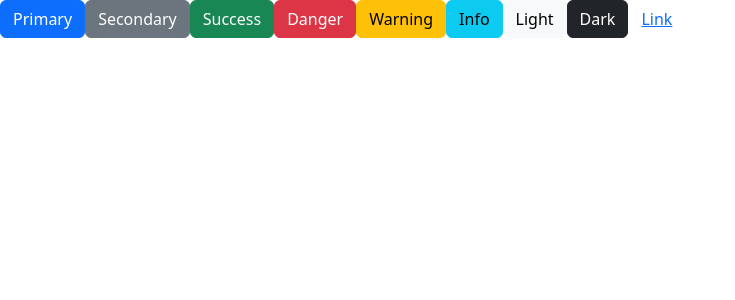
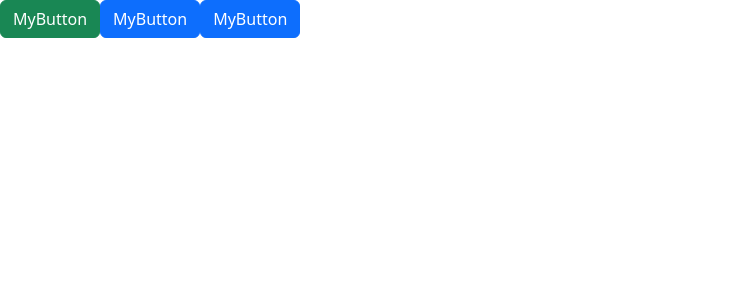
Before and after one commit to ArminasGriesius/CWM-courses, a React (Vite) app in the folder react-app/: page / in a window 1280 px wide. Shown: the top 300 px of the page, without its empty margins (0-735 px from the left). Built offline with nearby package versions, Linux system fonts and the light colour scheme.

Commit message:
dynamic buttons

```diff
--- a/react-app/src/App.tsx
+++ b/react-app/src/App.tsx
@@ -4,10 +4,13 @@ import Buttons from "./components/Buttons";
 function App() {
   return (
     <div>
-      {/* <Alert>
-        Hello <span>World</span>
-      </Alert> */}
-      <Buttons />
+      <Buttons color="success" onClick={() => console.log("clicked")}>
+        MyButton
+      </Buttons>
+      <Buttons onClick={() => console.log("clicked")}>MyButton</Buttons>
+      <Buttons color="primary" onClick={() => console.log("clicked")}>
+        MyButton
+      </Buttons>
     </div>
   );
 }
--- a/react-app/src/components/Buttons.tsx
+++ b/react-app/src/components/Buttons.tsx
@@ -1,35 +1,19 @@
-function Buttons() {
+import React from "react";
+
+interface Props {
+  children: string;
+  onClick: () => void;
+  color?: "primary" | "secondary" | "danger" | "success";
+}
+
+const Buttons = ({ children, onClick, color = "primary" }: Props) => {
   return (
-    <div>
-      <button type="button" className="btn btn-primary">
-        Primary
-      </button>
-      <button type="button" className="btn btn-secondary">
-        Secondary
-      </button>
-      <button type="button" className="btn btn-success">
-        Success
-      </button>
-      <button type="button" className="btn btn-danger">
-        Danger
-      </button>
-      <button type="button" className="btn btn-warning">
-        Warning
-      </button>
-      <button type="button" className="btn btn-info">
-        Info
-      </button>
-      <button type="button" className="btn btn-light">
-        Light
-      </button>
-      <button type="button" className="btn btn-dark">
-        Dark
-      </button>
+    <button className={"btn btn-" + color} onClick={onClick}>
+      {children}
+    </button>
+  );
+};
 
-      <button type="button" className="btn btn-link">
-        Link
-      </button>
-    </div>
-  );
-}
 export default Buttons;
+
+// const buttonsArr = ["Primary", "Secondary", "Success", "Danger", "Warning", "Info", "Light", "Dark", "Link"]
```
